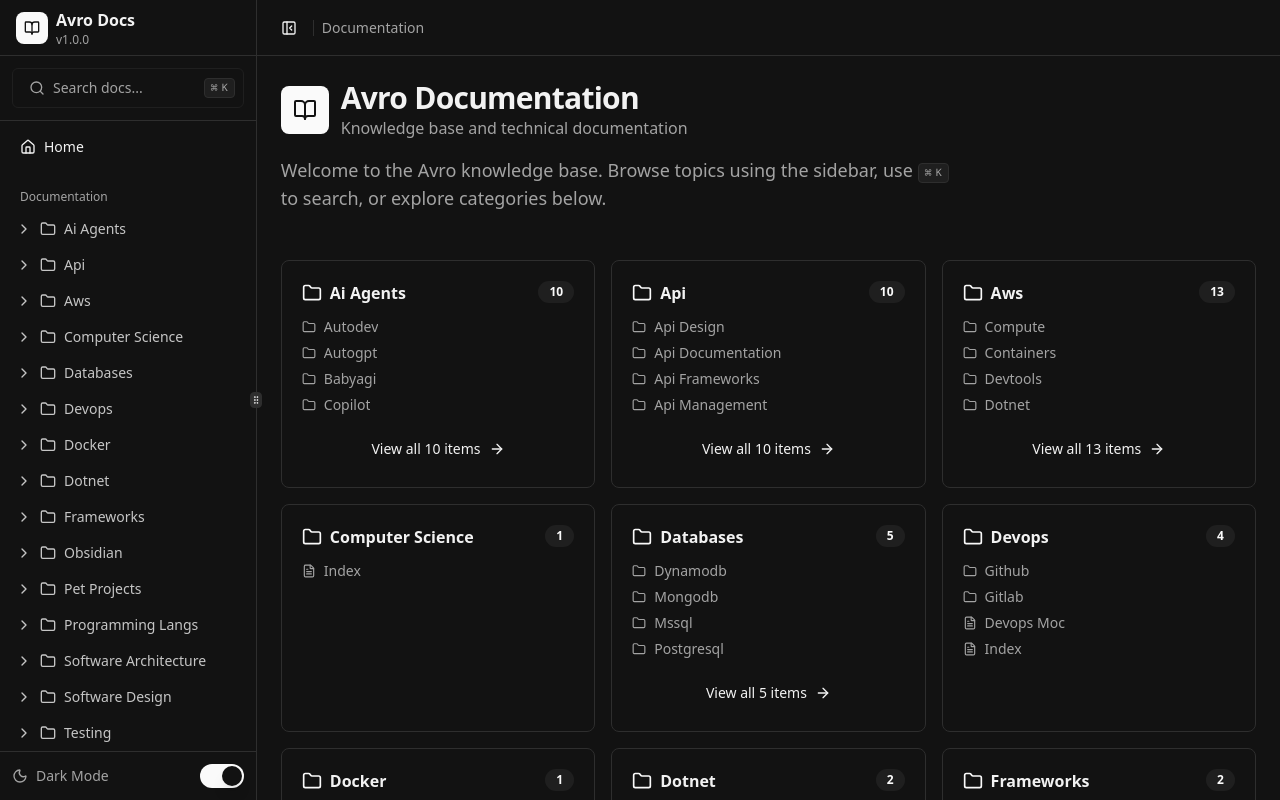
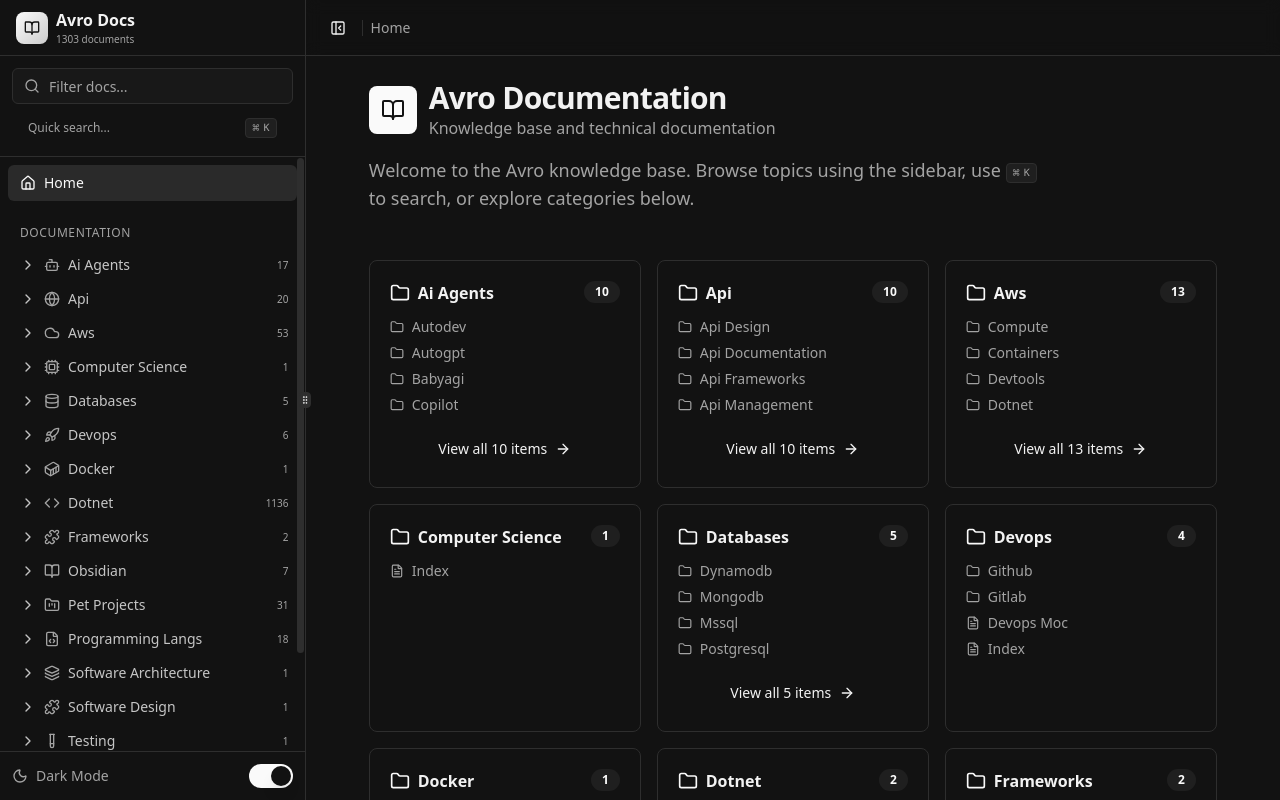
Before and after one commit to 606/avro-docs, a Next.js app: page / in a window 1280 px wide. Built offline with nearby package versions, Linux system fonts and the light colour scheme.

Commit message:
feat: resizable sidebar

```diff
--- a/components/resizable-layout.tsx
+++ b/components/resizable-layout.tsx
@@ -5,20 +5,26 @@
 import { usePathname, useRouter } from "next/navigation"
 import {
   BookOpen,
+  ChevronDown,
   ChevronRight,
   FileText,
   Folder,
   FolderOpen,
+  Hash,
   Home,
   Moon,
   PanelLeftClose,
   PanelLeftOpen,
   Search,
   Sun,
+  X,
+  ExternalLink,
+  Link2,
 } from "lucide-react"
 
 import { TreeNode } from "@/lib/docs"
 import { cn } from "@/lib/utils"
+import { getFolderIcon } from "@/lib/folder-icons"
 import { ResizableHandle, ResizablePanel, ResizablePanelGroup } from "@/components/ui/resizable"
 import { ScrollArea } from "@/components/ui/scroll-area"
 import { Button } from "@/components/ui/button"
@@ -40,18 +46,36 @@
   TooltipTrigger,
 } from "@/components/ui/tooltip"
 import { Separator } from "@/components/ui/separator"
+import { Badge } from "@/components/ui/badge"
 
 interface ResizableLayoutProps {
   tree: TreeNode[]
   children: React.ReactNode
 }
 
+// Count files in tree recursively
+function countFiles(nodes: TreeNode[]): number {
+  return nodes.reduce((acc, node) => {
+    if (node.type === "file") return acc + 1
+    if (node.children) return acc + countFiles(node.children)
+    return acc
+  }, 0)
+}
+
 export function ResizableLayout({ tree, children }: ResizableLayoutProps) {
   const [isCollapsed, setIsCollapsed] = React.useState(false)
   const [commandOpen, setCommandOpen] = React.useState(false)
   const [isDark, setIsDark] = React.useState(true)
+  const [searchQuery, setSearchQuery] = React.useState("")
   const router = useRouter()
+  const pathname = usePathname()
   const allDocs = React.useMemo(() => flattenTree(tree), [tree])
+
+  // Filter tree based on search
+  const filteredTree = React.useMemo(() => {
+    if (!searchQuery.trim()) return tree
+    return filterTree(tree, searchQuery.toLowerCase())
+  }, [tree, searchQuery])
 
   // Toggle dark mode class on html element
   React.useEffect(() => {
@@ -83,24 +107,25 @@
       <ResizablePanelGroup
         direction="horizontal"
         className="min-h-screen"
+        autoSaveId="sidebar-layout"
       >
         <ResizablePanel
-          defaultSize={20}
+          defaultSize={25}
           minSize={15}
-          maxSize={40}
+          maxSize={60}
           collapsible
           collapsedSize={4}
           onCollapse={() => setIsCollapsed(true)}
           onExpand={() => setIsCollapsed(false)}
           className={cn(
-            "bg-sidebar transition-all duration-300",
+            "bg-sidebar transition-all duration-300 !overflow-visible",
             isCollapsed && "min-w-[50px] max-w-[50px]"
           )}
         >
           <div className="flex h-screen flex-col">
             {/* Header */}
             <div className={cn(
-              "flex h-14 items-center border-b border-sidebar-border px-4",
+              "flex h-14 items-center border-b border-sidebar-border px-4 shrink-0",
               isCollapsed && "justify-center px-2"
             )}>
               {isCollapsed ? (
@@ -113,13 +138,13 @@
                   <TooltipContent side="right">Avro Docs</TooltipContent>
                 </Tooltip>
               ) : (
-                <Link href="/" className="flex items-center gap-2">
-                  <div className="flex h-8 w-8 items-center justify-center rounded-lg bg-sidebar-primary text-sidebar-primary-foreground">
+                <Link href="/" className="flex items-center gap-2 group">
+                  <div className="flex h-8 w-8 items-center justify-center rounded-lg bg-gradient-to-br from-sidebar-primary to-sidebar-primary/80 text-sidebar-primary-foreground shadow-sm group-hover:shadow-md transition-shadow">
                     <BookOpen className="h-4 w-4" />
                   </div>
                   <div className="flex flex-col">
                     <span className="font-semibold text-sidebar-foreground">Avro Docs</span>
-                    <span className="text-xs text-muted-foreground">v1.0.0</span>
+                    <span className="text-[10px] text-muted-foreground">{allDocs.length} documents</span>
                   </div>
                 </Link>
               )}
@@ -127,15 +152,33 @@
 
             {/* Search */}
             {!isCollapsed && (
-              <div className="p-3 border-b border-sidebar-border">
+              <div className="p-3 border-b border-sidebar-border shrink-0">
+                <div className="relative">
+                  <Search className="absolute left-3 top-1/2 -translate-y-1/2 h-4 w-4 text-muted-foreground" />
+                  <Input
+                    placeholder="Filter docs..."
+                    value={searchQuery}
+                    onChange={(e) => setSearchQuery(e.target.value)}
+                    className="pl-9 pr-8 h-9 bg-sidebar-accent/50 border-sidebar-border focus-visible:ring-sidebar-primary"
+                  />
+                  {searchQuery && (
                     <Button
-                  variant="outline"
-                  className="relative w-full justify-start text-sm text-muted-foreground"
+                      variant="ghost"
+                      size="icon"
+                      className="absolute right-1 top-1/2 -translate-y-1/2 h-6 w-6"
+                      onClick={() => setSearchQuery("")}
+                    >
+                      <X className="h-3 w-3" />
+                    </Button>
+                  )}
+                </div>
+                <Button
+                  variant="ghost"
+                  className="w-full mt-2 justify-between text-xs text-muted-foreground h-8"
                   onClick={() => setCommandOpen(true)}
                 >
-                  <Search className="mr-2 h-4 w-4" />
-                  Search docs...
-                  <kbd className="pointer-events-none absolute right-2 hidden h-5 select-none items-center gap-1 rounded border bg-muted px-1.5 font-mono text-[10px] font-medium sm:flex">
+                  <span>Quick search...</span>
+                  <kbd className="pointer-events-none inline-flex h-5 select-none items-center gap-1 rounded border bg-muted px-1.5 font-mono text-[10px] font-medium">
                     <span className="text-xs">⌘</span>K
                   </kbd>
                 </Button>
@@ -143,7 +186,7 @@
             )}
 
             {isCollapsed && (
-              <div className="p-2 border-b border-sidebar-border flex justify-center">
+              <div className="p-2 border-b border-sidebar-border flex justify-center shrink-0">
                 <Tooltip>
                   <TooltipTrigger asChild>
                     <Button
@@ -161,15 +204,20 @@
             )}
 
             {/* Navigation */}
-            <ScrollArea className="flex-1">
-              <div className={cn("p-2", isCollapsed && "px-1")}>
+            <ScrollArea className="flex-1" type="always">
+              <div className={cn("p-2 min-w-max", isCollapsed && "px-1")}>
                 {/* Home link */}
                 {isCollapsed ? (
                   <Tooltip>
                     <TooltipTrigger asChild>
                       <Link
                         href="/"
-                        className="flex h-8 w-full items-center justify-center rounded-md hover:bg-sidebar-accent"
+                        className={cn(
+                          "flex h-8 w-full items-center justify-center rounded-md transition-colors",
+                          pathname === "/"
+                            ? "bg-sidebar-primary/10 text-sidebar-primary"
+                            : "hover:bg-sidebar-accent"
+                        )}
                       >
                         <Home className="h-4 w-4" />
                       </Link>
@@ -179,7 +227,12 @@
                 ) : (
                   <Link
                     href="/"
-                    className="flex items-center gap-2 rounded-md px-3 py-2 text-sm hover:bg-sidebar-accent"
+                    className={cn(
+                      "flex items-center gap-2 rounded-md px-3 py-2 text-sm transition-colors",
+                      pathname === "/"
+                        ? "bg-sidebar-primary/10 text-sidebar-primary font-medium"
+                        : "hover:bg-sidebar-accent text-sidebar-foreground/80"
+                    )}
                   >
                     <Home className="h-4 w-4" />
                     <span>Home</span>
@@ -188,13 +241,25 @@
 
                 {!isCollapsed && (
                   <div className="mt-4">
-                    <div className="px-3 py-2 text-xs font-medium text-muted-foreground">
+                    <div className="flex items-center justify-between px-3 py-2">
+                      <span className="text-xs font-medium text-muted-foreground uppercase tracking-wider">
                         Documentation
+                      </span>
+                      {searchQuery && (
+                        <Badge variant="secondary" className="text-[10px] h-5">
+                          {countFiles(filteredTree)} results
+                        </Badge>
+                      )}
                     </div>
-                    <nav className="space-y-1">
-                      {tree.map((node) => (
+                    <nav className="space-y-0.5">
+                      {filteredTree.map((node) => (
                         <TreeItem key={node.path} node={node} depth={0} />
                       ))}
+                      {filteredTree.length === 0 && searchQuery && (
+                        <div className="px-3 py-8 text-center text-sm text-muted-foreground">
+                          No documents found
+                        </div>
+                      )}
                     </nav>
                   </div>
                 )}
@@ -206,7 +271,12 @@
                         <TooltipTrigger asChild>
                           <Link
                             href={`/docs/${node.path}`}
-                            className="flex h-8 w-full items-center justify-center rounded-md hover:bg-sidebar-accent"
+                            className={cn(
+                              "flex h-8 w-full items-center justify-center rounded-md transition-colors",
+                              pathname?.startsWith(`/docs/${node.path}`)
+                                ? "bg-sidebar-primary/10 text-sidebar-primary"
+                                : "hover:bg-sidebar-accent"
+                            )}
                           >
                             {node.type === "folder" ? (
                               <Folder className="h-4 w-4" />
@@ -225,7 +295,7 @@
 
             {/* Footer */}
             <div className={cn(
-              "border-t border-sidebar-border p-3",
+              "border-t border-sidebar-border p-3 shrink-0",
               isCollapsed && "p-2"
             )}>
               {isCollapsed ? (
@@ -259,7 +329,7 @@
 
         <ResizablePanel defaultSize={80} minSize={50}>
           <div className="flex h-screen flex-col">
-            <header className="flex h-14 shrink-0 items-center gap-2 border-b px-4">
+            <header className="flex h-14 shrink-0 items-center gap-2 border-b px-4 bg-background/95 backdrop-blur supports-[backdrop-filter]:bg-background/60">
               <Tooltip>
                 <TooltipTrigger asChild>
                   <Button
@@ -280,10 +350,12 @@
                 </TooltipContent>
               </Tooltip>
               <Separator orientation="vertical" className="h-4" />
-              <span className="text-sm text-muted-foreground">Documentation</span>
+              <Breadcrumbs />
             </header>
-            <main className="flex-1 overflow-auto p-6">
+            <main className="flex-1 overflow-auto">
+              <div className="max-w-4xl mx-auto p-6">
                 {children}
+              </div>
             </main>
           </div>
         </ResizablePanel>
@@ -294,17 +366,20 @@
         <CommandList>
           <CommandEmpty>No results found.</CommandEmpty>
           <CommandGroup heading="Pages">
-            {allDocs.slice(0, 20).map((doc) => (
+            {allDocs.slice(0, 30).map((doc) => (
               <CommandItem
                 key={doc.path}
                 value={`${doc.name} ${doc.path}`}
                 onSelect={() => handleSelect(doc.path)}
+                className="flex items-center gap-2"
               >
-                <FileText className="mr-2 h-4 w-4" />
+                <FileText className="h-4 w-4 shrink-0 text-muted-foreground" />
+                <div className="flex flex-col">
                   <span>{doc.name}</span>
-                <span className="ml-2 text-xs text-muted-foreground">
+                  <span className="text-xs text-muted-foreground">
                     {doc.path}
                   </span>
+                </div>
               </CommandItem>
             ))}
           </CommandGroup>
@@ -314,75 +389,110 @@
   )
 }
 
+function Breadcrumbs() {
+  const pathname = usePathname()
+
+  if (!pathname || pathname === "/") {
+    return <span className="text-sm text-muted-foreground">Home</span>
+  }
+
+  const parts = pathname.split("/").filter(Boolean)
+
+  return (
+    <nav className="flex items-center gap-1 text-sm overflow-hidden">
+      <Link href="/" className="text-muted-foreground hover:text-foreground transition-colors shrink-0">
+        Home
+      </Link>
+      {parts.map((part, index) => {
+        const href = "/" + parts.slice(0, index + 1).join("/")
+        const isLast = index === parts.length - 1
+        const name = part.replace(/-/g, " ").replace(/\b\w/g, c => c.toUpperCase())
+
+        return (
+          <React.Fragment key={href}>
+            <ChevronRight className="h-3 w-3 text-muted-foreground shrink-0" />
+            {isLast ? (
+              <span className="text-foreground font-medium truncate">{name}</span>
+            ) : (
+              <Link href={href} className="text-muted-foreground hover:text-foreground transition-colors truncate">
+                {name}
+              </Link>
+            )}
+          </React.Fragment>
+        )
+      })}
+    </nav>
+  )
+}
+
 function TreeItem({ node, depth }: { node: TreeNode; depth: number }) {
   const pathname = usePathname()
   const isInPath = pathname?.startsWith(`/docs/${node.path}`)
   const isActive = pathname === `/docs/${node.path}/` || pathname === `/docs/${node.path}`
   const hasChildren = node.type === "folder" && node.children && node.children.length > 0
+  const [isOpen, setIsOpen] = React.useState(isInPath)
 
-  // Відступ для папок
-  const folderPaddingLeft = 8 + depth * 20
-  // Відступ для файлів - додатковий відступ щоб вони були правіше від папок
-  const filePaddingLeft = 8 + depth * 20 + 24
+  const paddingLeft = 12 + depth * 16
 
   if (node.type === "file") {
     return (
-      <div className="relative">
-        {depth > 0 && (
-          <div
-            className="absolute left-0 top-0 bottom-0 w-px bg-sidebar-border"
-            style={{ left: `${8 + (depth - 1) * 20 + 6}px` }}
-          />
-        )}
       <Link
         href={`/docs/${node.path}/`}
         className={cn(
-            "flex items-center gap-2 rounded-md py-1.5 text-sm transition-colors",
+          "group flex items-center gap-2 rounded-md py-1.5 pr-2 text-sm transition-all",
           "hover:bg-sidebar-accent",
           isActive
             ? "bg-sidebar-primary/10 text-sidebar-primary font-medium"
-              : "text-sidebar-foreground/80"
+            : "text-sidebar-foreground/70 hover:text-sidebar-foreground"
         )}
-          style={{ paddingLeft: filePaddingLeft }}
+        style={{ paddingLeft }}
       >
-          <FileText className="h-4 w-4 shrink-0" />
-          <span>{node.name}</span>
+        <Hash className={cn(
+          "h-3.5 w-3.5 shrink-0 transition-colors",
+          isActive ? "text-sidebar-primary" : "text-muted-foreground group-hover:text-sidebar-foreground"
+        )} />
+        <span className="whitespace-nowrap">{node.name}</span>
       </Link>
-      </div>
     )
   }
 
+  const fileCount = node.children ? countFiles(node.children) : 0
+
   return (
-    <div className="relative">
-      {depth > 0 && (
-        <div
-          className="absolute left-0 top-0 bottom-0 w-px bg-sidebar-border"
-          style={{ left: `${8 + (depth - 1) * 20 + 6}px` }}
-        />
-      )}
-      <Collapsible defaultOpen={isInPath}>
+    <Collapsible open={isOpen} onOpenChange={setIsOpen}>
       <CollapsibleTrigger asChild>
         <button
           className={cn(
-              "flex w-full items-center gap-2 rounded-md py-1.5 text-sm transition-colors",
+            "group flex w-full items-center gap-2 rounded-md py-1.5 pr-2 text-sm transition-all",
             "hover:bg-sidebar-accent",
             isActive
               ? "bg-sidebar-primary/10 text-sidebar-primary font-medium"
-                : "text-sidebar-foreground/80"
+              : "text-sidebar-foreground/80 hover:text-sidebar-foreground"
           )}
-            style={{ paddingLeft: folderPaddingLeft }}
+          style={{ paddingLeft }}
         >
-            <ChevronRight className="h-4 w-4 shrink-0 transition-transform duration-200 [[data-state=open]>&]:rotate-90" />
-            <Folder className="h-4 w-4 shrink-0 [[data-state=open]>&]:hidden" />
-            <FolderOpen className="h-4 w-4 shrink-0 hidden [[data-state=open]>&]:block text-sidebar-primary" />
-            <span>{node.name}</span>
+          <ChevronDown className={cn(
+            "h-4 w-4 shrink-0 transition-transform duration-200",
+            !isOpen && "-rotate-90"
+          )} />
+          {(() => {
+            const FolderIcon = getFolderIcon(node.name)
+            return (
+              <FolderIcon className={cn(
+                "h-4 w-4 shrink-0",
+                isOpen ? "text-sidebar-primary" : "text-muted-foreground group-hover:text-sidebar-foreground"
+              )} />
+            )
+          })()}
+          <span className="whitespace-nowrap flex-1 text-left">{node.name}</span>
+          <span className="text-[10px] text-muted-foreground tabular-nums ml-2">{fileCount}</span>
         </button>
       </CollapsibleTrigger>
       {hasChildren && (
         <CollapsibleContent className="relative">
           <div
-              className="absolute top-0 bottom-2 w-px bg-sidebar-border"
-              style={{ left: `${folderPaddingLeft + 6}px` }}
+            className="absolute top-0 bottom-2 w-px bg-sidebar-border/50"
+            style={{ left: `${paddingLeft + 7}px` }}
           />
           {node.children!.map((child) => (
             <TreeItem key={child.path} node={child} depth={depth + 1} />
@@ -390,8 +500,24 @@
         </CollapsibleContent>
       )}
     </Collapsible>
-    </div>
   )
+}
+
+function filterTree(nodes: TreeNode[], query: string): TreeNode[] {
+  return nodes
+    .map((node) => {
+      if (node.type === "folder" && node.children) {
+        const filteredChildren = filterTree(node.children, query)
+        if (filteredChildren.length > 0) {
+          return { ...node, children: filteredChildren }
+        }
+      }
+      if (node.name.toLowerCase().includes(query)) {
+        return node
+      }
+      return null
+    })
+    .filter(Boolean) as TreeNode[]
 }
 
 function flattenTree(nodes: TreeNode[]): { name: string; path: string }[] {
--- /dev/null
+++ b/lib/folder-icons.tsx
@@ -0,0 +1,179 @@
+import {
+  Bot,
+  Code,
+  Cloud,
+  Database,
+  GitBranch,
+  Container,
+  Layers,
+  Settings,
+  FileCode,
+  Cpu,
+  Network,
+  Shield,
+  Terminal,
+  TestTube,
+  Rocket,
+  Puzzle,
+  Palette,
+  FolderKanban,
+  Lightbulb,
+  Server,
+  Workflow,
+  Globe,
+  Lock,
+  Zap,
+  BookOpen,
+  Wrench,
+  Monitor,
+  Smartphone,
+  BarChart,
+  Key,
+  Package,
+  MessageSquare,
+  Search,
+  FileJson,
+  Folder,
+  type LucideIcon,
+} from "lucide-react"
+
+// Mapping folder names to icons
+// Easy to customize - just add or modify entries
+export const folderIconMap: Record<string, LucideIcon> = {
+  // AI & Agents
+  "ai-agents": Bot,
+  "autodev": Cpu,
+  "autogpt": Bot,
+  "babyagi": Bot,
+  "copilot": Code,
+  "crewai": Bot,
+  "cursor": Code,
+  "langchain": Workflow,
+  "localllm": Cpu,
+  "semantic-kernel": Puzzle,
+  "gpt4all": Bot,
+  "jan": Bot,
+  "llama-cpp": Cpu,
+  "lm-studio": Bot,
+  "localai": Cpu,
+  "ollama": Bot,
+  "text-generation-webui": Terminal,
+
+  // API
+  "api": Globe,
+  "api-design": FileCode,
+  "api-documentation": BookOpen,
+  "api-frameworks": Layers,
+  "api-management": Settings,
+  "api-security": Shield,
+  "api-testing": TestTube,
+  "graphql": Zap,
+  "microservices": Network,
+  "rest-apis": Globe,
+  "resource-modeling": FileJson,
+  "url-design": Globe,
+  "federation": Network,
+  "resolvers": Puzzle,
+  "schema-design": FileCode,
+  "subscriptions": MessageSquare,
+  "content-negotiation": FileJson,
+  "http-methods": Globe,
+
+  // AWS
+  "aws": Cloud,
+  "compute": Server,
+  "containers": Container,
+  "devtools": Wrench,
+  "messaging": MessageSquare,
+  "monitoring": BarChart,
+  "networking": Network,
+  "sdk": Package,
+  "security": Shield,
+  "serverless": Zap,
+  "storage": Database,
+
+  // Databases
+  "databases": Database,
+  "dynamodb": Database,
+  "mongodb": Database,
+  "mssql": Database,
+  "postgresql": Database,
+
+  // DevOps
+  "devops": Rocket,
+  "github": GitBranch,
+  "gitlab": GitBranch,
+
+  // Docker
+  "docker": Container,
+
+  // .NET
+  "dotnet": Code,
+  "architecture": Layers,
+  "azure": Cloud,
+  "data-access": Database,
+  "deployment": Rocket,
+  "desktop": Monitor,
+  "distributed": Network,
+  "fundamentals": BookOpen,
+  "get-started": Lightbulb,
+  "language": FileCode,
+  "machine-learning": Cpu,
+  "mobile": Smartphone,
+  "performance": Zap,
+  "platforms": Layers,
+  "runtime": Cpu,
+  "testing": TestTube,
+  "tools": Wrench,
+  "web": Globe,
+
+  // Frameworks
+  "frameworks": Puzzle,
+
+  // Obsidian
+  "obsidian": BookOpen,
+  "plugins": Puzzle,
+  "themes": Palette,
+
+  // Pet Projects
+  "pet-projects": FolderKanban,
+  "avro-auth": Key,
+  "avro-autokit": Wrench,
+  "avro-autosql": Database,
+  "avro-cli": Terminal,
+  "avro-cron": Workflow,
+  "avro-docs": BookOpen,
+  "avro-domain": Globe,
+  "avro-fe": Monitor,
+  "avro-install": Package,
+  "avro-kb": BookOpen,
+  "avro-mcp": Network,
+  "avro-roadmap": FolderKanban,
+  "avro-vscode": Code,
+  "avro.cc": Globe,
+
+  // Programming Languages
+  "programming-langs": FileCode,
+  "csharp": Code,
+  "golang": Code,
+  "javascript": FileCode,
+  "python": FileCode,
+  "rust": Code,
+  "typescript": FileCode,
+
+  // Software
+  "software-architecture": Layers,
+  "software-design": Puzzle,
+  "computer-science": Cpu,
+}
+
+// Get icon for a folder, with fallback to default Folder icon
+export function getFolderIcon(folderName: string): LucideIcon {
+  const normalizedName = folderName.toLowerCase().replace(/\s+/g, "-")
+  return folderIconMap[normalizedName] || Folder
+}
+
+// Get all available icons for reference
+export function getAvailableIcons(): string[] {
+  return Object.keys(folderIconMap)
+}
```
Also changed, not shown: app/globals.css (+6 -1 lines). Lines whose indentation alone changed are shown as unchanged.
